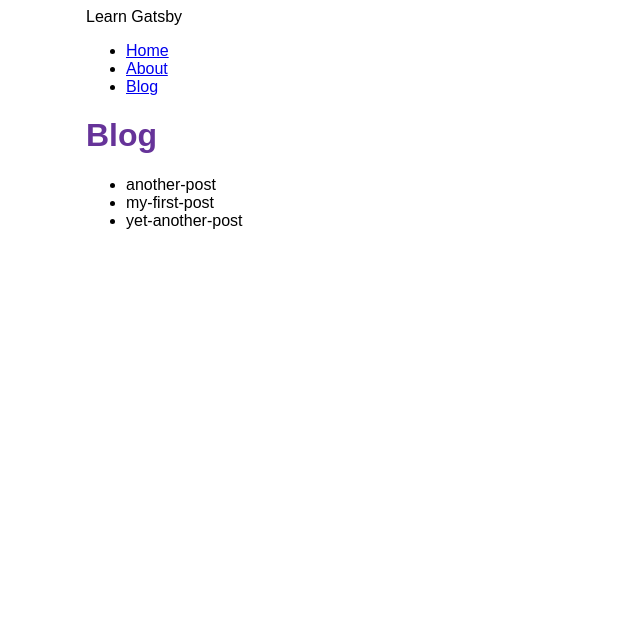
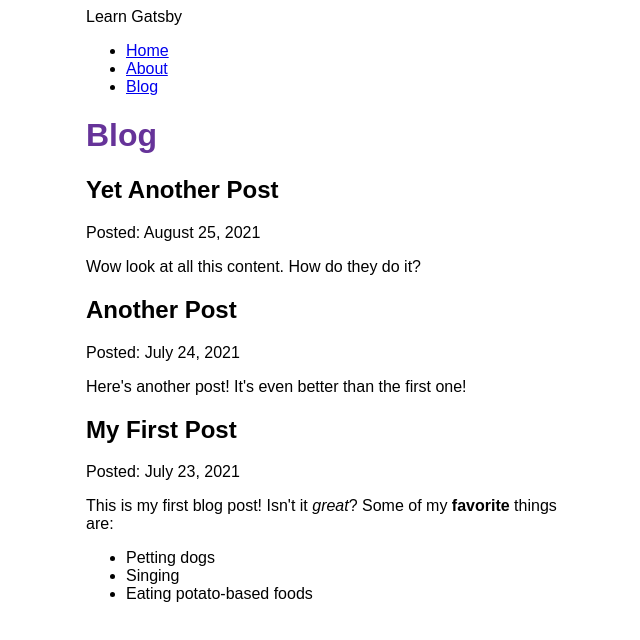
Before and after one commit to joseph-alberto/learn-gatsby, a Gatsby site: page /blog in a window 1280 px wide. Shown: the whole page, without its empty margins (304-944 px from the left). Built offline with nearby package versions, Linux system fonts and the light colour scheme; Gatsby itself is replaced by a stand-in of ours.

Commit message:
implement MDXRenderer with gatsby-plugin-mdx

```diff
--- a/src/pages/blog.js
+++ b/src/pages/blog.js
@@ -1,24 +1,36 @@
 import React from 'react'
 import Layout from '../components/layout'
 import { graphql } from 'gatsby'
+import { MDXRenderer } from 'gatsby-plugin-mdx'
 
-const blog = ({data}) => {
+const blog = ({ data }) => {
     return (
         <Layout pageTitle="Blog">
-            <ul>
-                {data.allFile.nodes.map(node=>(
-                    <li key={node.name}>{node.name}</li>
-                ))}
-            </ul>
+            {
+                data.allMdx.nodes.map(node => (
+                    <article key={node.id}>
+                        <h2>{node.frontmatter.title}</h2>
+                        <p>Posted: {node.frontmatter.date}</p>
+                        <MDXRenderer>
+                            {node.body}
+                        </MDXRenderer>
+                    </article>
+                ))
+            }
         </Layout>
     )
 }
 
 export const query = graphql`
     query{
-        allFile{
+        allMdx(sort: {fields: frontmatter___date, order: DESC}){
             nodes{
-                name
+                frontmatter {
+                    date(formatString: "MMMM D, YYYY")
+                    title
+                }
+                id
+                body
             }
         }
     }
```
